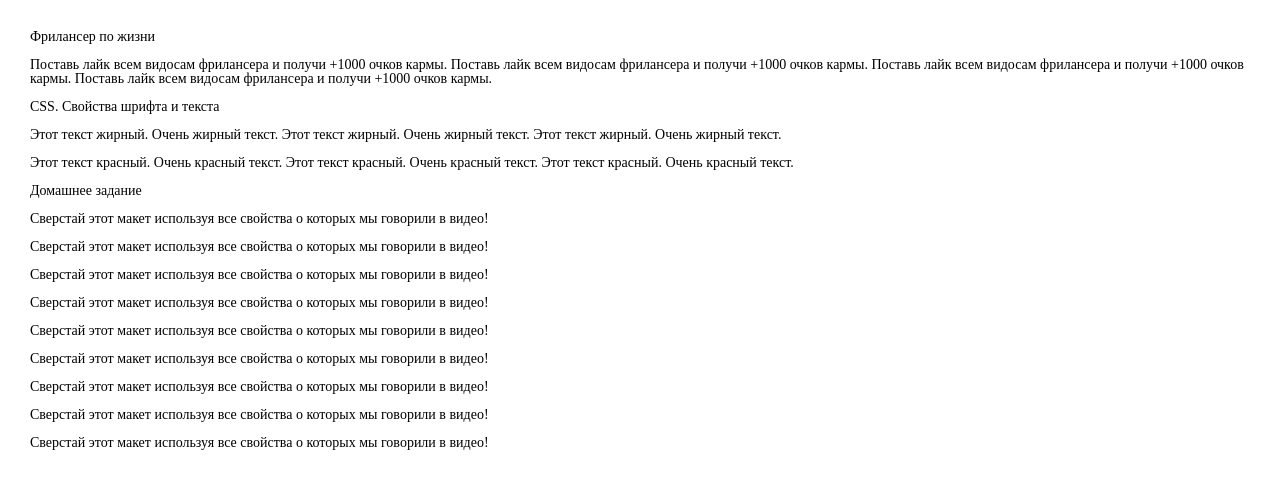
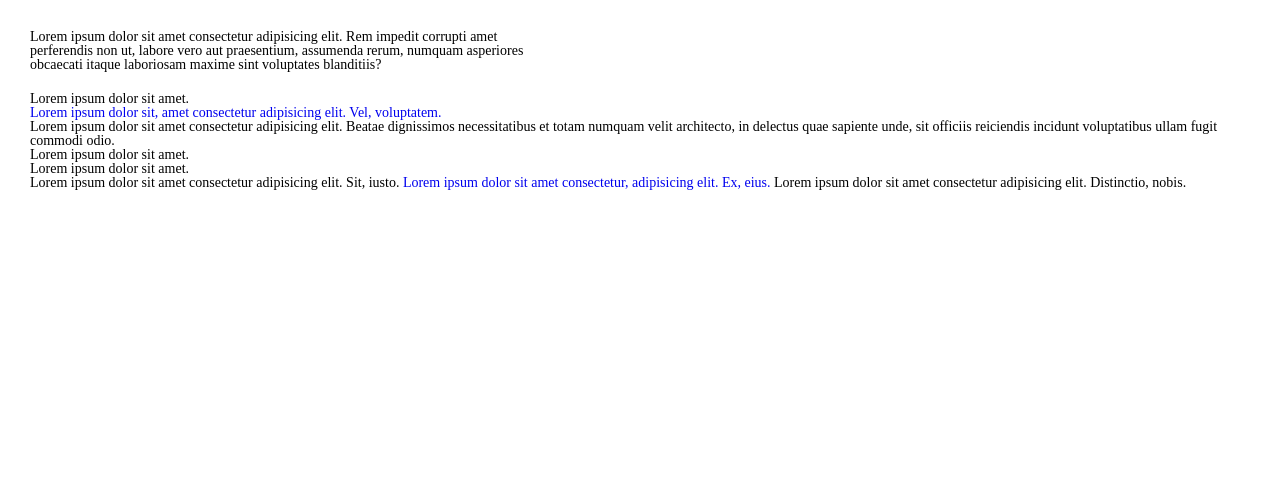
Before and after one commit to Advya/website-layout, a plain HTML site: page index.html in a window 1280 px wide. Drawn offline with Linux system fonts and the light colour scheme.

Commit message:
Update index.html

```diff
--- a/index.html
+++ b/index.html
@@ -4,40 +4,20 @@
         <meta charset="UTF-8">
         <meta http-equiv="X-UA-Compatible" content="IE=edge">
         <meta name="viewport" content="width=device-width, initial-scale=1.0">
-        <title>Знакомсто с HTML тегамию Часть 3(формы)</title>
+        <title>CSS 3 часть</title>
         <link rel="stylesheet" href="css/style.css">
     </head>
     <body>
         <div class="main">
-            <h1 class="text">Фрилансер по жизни</h1>
-            <br>
-            <p class="text">Поставь лайк всем видосам фрилансера и получи +1000 очков кармы. Поставь лайк всем видосам фрилансера и получи +1000 очков кармы. Поставь лайк всем видосам фрилансера и получи +1000 очков кармы. Поставь лайк всем видосам фрилансера и получи +1000 очков кармы. </p>
-            <br>
-            <h2 class="text">CSS. Свойства шрифта и текста</h2>
-            <br>
-            <p class="text bold">Этот текст жирный. Очень жирный текст. Этот текст жирный. Очень жирный текст. Этот текст жирный. Очень жирный текст. </p>
-            <br>
-            <p class="red">Этот текст красный. Очень красный текст. Этот текст красный. Очень красный текст. Этот текст красный. Очень красный текст. </p>
-            <br>
-            <h3 class="text">Домашнее задание</h3>
-            <br>
-            <p class="text right">Сверстай этот макет используя все свойства о которых мы говорили в видео!</p>
-            <br>
-            <p class="text upper">Сверстай этот макет используя все свойства о которых мы говорили в видео!</p>
-            <br>
-            <p class="text italic">Сверстай этот макет используя все свойства о которых мы говорили в видео!</p>
-            <br>
-            <p class="text under">Сверстай этот макет используя все свойства о которых мы говорили в видео!</p>
-            <br>
-            <p class="text center">Сверстай этот макет используя все свойства о которых мы говорили в видео!</p>
-            <br>
-            <h2 class="text">Сверстай этот макет используя все свойства о которых мы говорили в видео!</h2>
-            <br>
-            <p class="text inline">Сверстай этот макет используя все свойства о которых мы говорили в видео!</p>
-            <br>
-            <p class="text">Сверстай этот макет используя все свойства о которых мы говорили в видео!</p>
-            <br>
-            <p class="shadow">Сверстай этот макет используя все свойства о которых мы говорили в видео!</p>
+            <div class="div1">Lorem ipsum dolor sit amet consectetur adipisicing elit. Rem impedit corrupti amet perferendis non ut, labore vero aut praesentium, assumenda rerum, numquam asperiores obcaecati itaque laboriosam maxime sint voluptates blanditiis?</div>
+            <span class="span2">Lorem ipsum dolor sit amet.</span>
+            <a href="#" class="a3">Lorem ipsum dolor sit, amet consectetur adipisicing elit. Vel, voluptatem.</a>
+            <div class="4">Lorem ipsum dolor sit amet consectetur adipisicing elit. Beatae dignissimos necessitatibus et totam numquam velit architecto, in delectus quae sapiente unde, sit officiis reiciendis incidunt voluptatibus ullam fugit commodi odio.</div>
+            <div class="5">Lorem ipsum dolor sit amet.</div>
+            <p class="6">Lorem ipsum dolor sit amet.</p>
+            <span class="7">Lorem ipsum dolor sit amet consectetur adipisicing elit. Sit, iusto.</span>
+            <a href="#" class="8">Lorem ipsum dolor sit amet consectetur, adipisicing elit. Ex, eius.</a>
+            <span class="9">Lorem ipsum dolor sit amet consectetur adipisicing elit. Distinctio, nobis.</span>
         </div>
     </body>
 </html>
```
